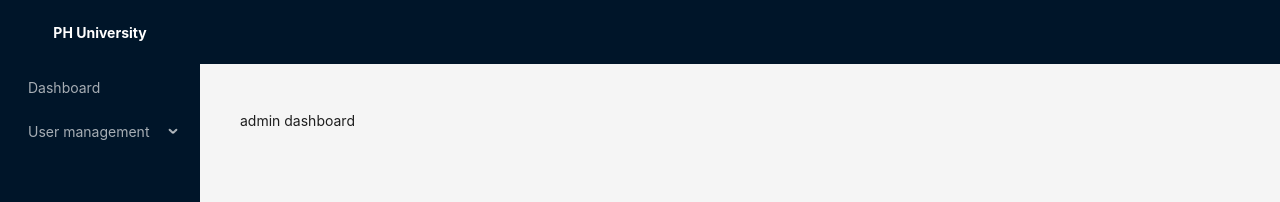
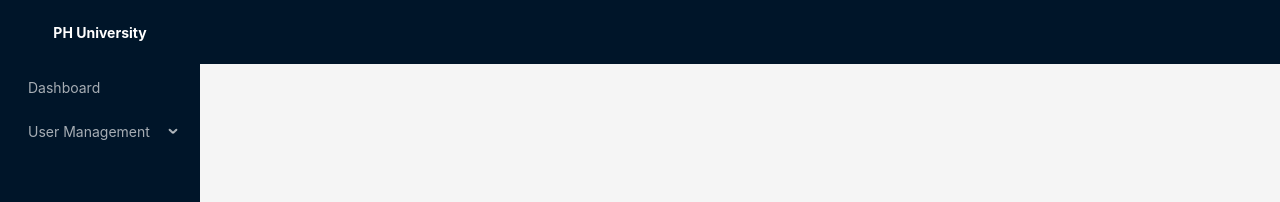
Before and after one commit to engrkashem/ph_university_clients, a React (Vite) app: page /admin in a window 1280 px wide. Shown: the top 202 px of the page. Built offline with nearby package versions, Linux system fonts and the light colour scheme.

Commit message:
routes and side bar items made dynamically using array.reduce method

```diff
--- a/src/components/layout/MainLayout.tsx
+++ b/src/components/layout/MainLayout.tsx
@@ -1,32 +1,33 @@
-import { Layout, Menu, MenuProps } from "antd";
-import { NavLink, Outlet } from "react-router-dom";
+import { Layout, Menu } from "antd";
+import { Outlet } from "react-router-dom";
+import { adminSideBarItems } from "../../routes/adminRoutes";
 
 const { Header, Content, Footer, Sider } = Layout;
 
-const items: MenuProps["items"] = [
-  {
-    key: "Dashboard",
-    label: <NavLink to={"/admin/dashboard"}>Dashboard</NavLink>,
-  },
-  {
-    key: "User management",
-    label: "User management",
-    children: [
-      {
-        key: "Create Admin",
-        label: <NavLink to={"/admin/create-admin"}>create admin</NavLink>,
-      },
-      {
-        key: "Create Student",
-        label: <NavLink to={"/admin/create-student"}>create student</NavLink>,
-      },
-      {
-        key: "Create Faculty",
-        label: <NavLink to={"/admin/create-faculty"}>create faculty</NavLink>,
-      },
-    ],
-  },
-];
+// const items: MenuProps["items"] = [
+//   {
+//     key: "Dashboard",
+//     label: <NavLink to={"/admin/dashboard"}>Dashboard</NavLink>,
+//   },
+//   {
+//     key: "User management",
+//     label: "User management",
+//     children: [
+//       {
+//         key: "Create Admin",
+//         label: <NavLink to={"/admin/create-admin"}>create admin</NavLink>,
+//       },
+//       {
+//         key: "Create Student",
+//         label: <NavLink to={"/admin/create-student"}>create student</NavLink>,
+//       },
+//       {
+//         key: "Create Faculty",
+//         label: <NavLink to={"/admin/create-faculty"}>create faculty</NavLink>,
+//       },
+//     ],
+//   },
+// ];
 
 const MainLayout = () => {
   return (
@@ -58,7 +59,7 @@
           theme="dark"
           mode="inline"
           defaultSelectedKeys={["4"]}
-          items={items}
+          items={adminSideBarItems}
         />
       </Sider>
       <Layout>
--- a/src/main.tsx
+++ b/src/main.tsx
@@ -3,7 +3,7 @@
 
 import "./index.css";
 import { RouterProvider } from "react-router-dom";
-import router from "./routes/Routes.tsx";
+import router from "./routes/routes.tsx";
 
 ReactDOM.createRoot(document.getElementById("root")!).render(
   <React.StrictMode>
--- a/src/routes/Routes.tsx
+++ /dev/null
@@ -1,63 +0,0 @@
-import { createBrowserRouter } from "react-router-dom";
-import App from "../App";
-import About from "../pages/About";
-import Contact from "../pages/Contact";
-import Login from "../pages/Login";
-import Register from "../pages/Register";
-import AdminDashboard from "../pages/admin/AdminDashboard";
-import CreateStudent from "../pages/admin/CreateStudent";
-import CreateAdmin from "../pages/admin/CreateAdmin";
-import CreateFaculty from "../pages/admin/CreateFaculty";
-
-const router = createBrowserRouter([
-  {
-    path: "/",
-    element: <App />,
-    children: [
-      {
-        path: "about",
-        element: <About />,
-      },
-      {
-        path: "contact",
-        element: <Contact />,
-      },
-    ],
-  },
-  {
-    path: "/admin",
-    element: <App />,
-    children: [
-      {
-        index: true,
-        element: <AdminDashboard />,
-      },
-      {
-        path: "dashboard",
-        element: <AdminDashboard />,
-      },
-      {
-        path: "create-student",
-        element: <CreateStudent />,
-      },
-      {
-        path: "create-admin",
-        element: <CreateAdmin />,
-      },
-      {
-        path: "create-faculty",
-        element: <CreateFaculty />,
-      },
-    ],
-  },
-  {
-    path: "/login",
-    element: <Login />,
-  },
-  {
-    path: "/register",
-    element: <Register />,
-  },
-]);
-
-export default router;
--- /dev/null
+++ b/src/routes/adminRoutes.tsx
@@ -0,0 +1,84 @@
+import { ReactNode } from "react";
+import AdminDashboard from "../pages/admin/AdminDashboard";
+import CreateAdmin from "../pages/admin/CreateAdmin";
+import CreateFaculty from "../pages/admin/CreateFaculty";
+import CreateStudent from "../pages/admin/CreateStudent";
+import { NavLink } from "react-router-dom";
+
+type TRoute = {
+  path: string;
+  element: ReactNode;
+};
+
+type TSideBarItem = {
+  key: string;
+  label: ReactNode;
+  children?: TSideBarItem[];
+};
+
+const adminPaths = [
+  {
+    name: "Dashboard",
+    path: "dashboard",
+    element: <AdminDashboard />,
+  },
+  {
+    name: "User Management",
+    children: [
+      {
+        name: "Create Admin",
+        path: "create-admin",
+        element: <CreateAdmin />,
+      },
+      {
+        name: "Create Faculty",
+        path: "create-faculty",
+        element: <CreateFaculty />,
+      },
+      {
+        name: "Create Student",
+        path: "create-student",
+        element: <CreateStudent />,
+      },
+    ],
+  },
+];
+
+export const adminRoutes = adminPaths.reduce((acc: TRoute[], item) => {
+  if (item.path && item.element) {
+    acc.push({ path: item.path, element: item.element });
+  }
+
+  if (item?.children) {
+    item.children.forEach((child) => {
+      acc.push({ path: child.path, element: child.element });
+    });
+  }
+
+  return acc;
+}, []);
+
+export const adminSideBarItems = adminPaths.reduce(
+  (acc: TSideBarItem[], item) => {
+    if (item?.path && item?.name) {
+      acc.push({
+        key: item.name,
+        label: <NavLink to={`/admin/${item.path}`}>{item.name}</NavLink>,
+      });
+    }
+
+    if (item?.children) {
+      acc.push({
+        key: item.name,
+        label: item.name,
+        children: item.children.map((child) => ({
+          key: child.name,
+          label: <NavLink to={`/admin/${child.path}`}>{child.name}</NavLink>,
+        })),
+      });
+    }
+
+    return acc;
+  },
+  []
+);
```
Also changed, not shown: src/routes/routes.tsx (added, +37 -0 lines).
